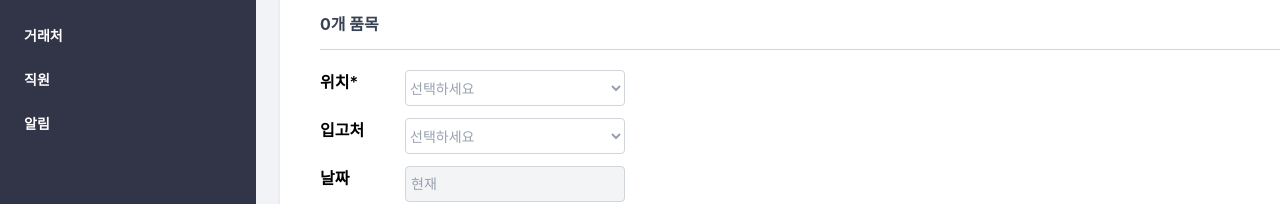
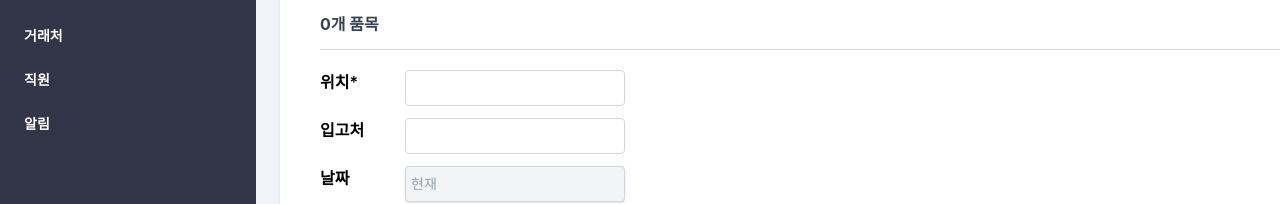
Before and after one commit to ESPko/finalTeamproject1, a React (Vite) app in the folder team1_react/: page /test2 in a window 1280 px wide. Shown: the part 352-556 px from the top of the page. Built offline with nearby package versions, Linux system fonts and the light colour scheme.

Commit message:
입고페이지

```diff
--- a/team1_react/src/page/TestPage2.jsx
+++ b/team1_react/src/page/TestPage2.jsx
@@ -1,4 +1,4 @@
-import StoragePage from '../layout/StoragePage.jsx';
+import StoragePage from './storage/StoragePage.jsx';
 
 function TestPage1() {
   return (
--- a/team1_react/src/layout/StoragePage.jsx
+++ b/team1_react/src/page/storage/StoragePage.jsx
@@ -50,24 +50,22 @@ function TestPage1() {
             {/* 위치 */}
             <div className={'w-[305px] h-[36px] flex justify-between'}>
               <label className="block font-semibold">위치*</label>
-              <select className="w-[220px] border border-gray-300 rounded text-sm text-gray-400">
-                <option>선택하세요</option>
-              </select>
+              <div className="w-[220px] border border-gray-300 rounded text-sm text-gray-400">
+              </div>
             </div>
 
             {/* 입고처 */}
             <div className={'w-[305px] h-[36px] flex justify-between mt-[12px]'}>
               <label className="block font-semibold ">입고처</label>
-              <select className="w-[220px] border border-gray-300 rounded text-sm text-gray-400">
-                <option>선택하세요</option>
-              </select>
+              <div className="w-[220px] border border-gray-300 rounded text-sm text-gray-400">
+              </div>
             </div>
 
             {/* 날짜 */}
             <div className={'w-[305px] h-[36px] flex justify-between mt-[12px]'}>
               <label className="block font-semibold">날짜</label>
-              <button
-                className="w-[220px] border border-gray-300 rounded text-sm text-start pl-[5px] bg-gray-100 text-gray-400">현재
+              <button type={'button'}
+                className="w-[220px] border border-gray-300 rounded text-sm text-start pl-[5px] bg-gray-100 text-gray-400 hover:bg-gray-200 shadow">현재
               </button>
             </div>
 
```
